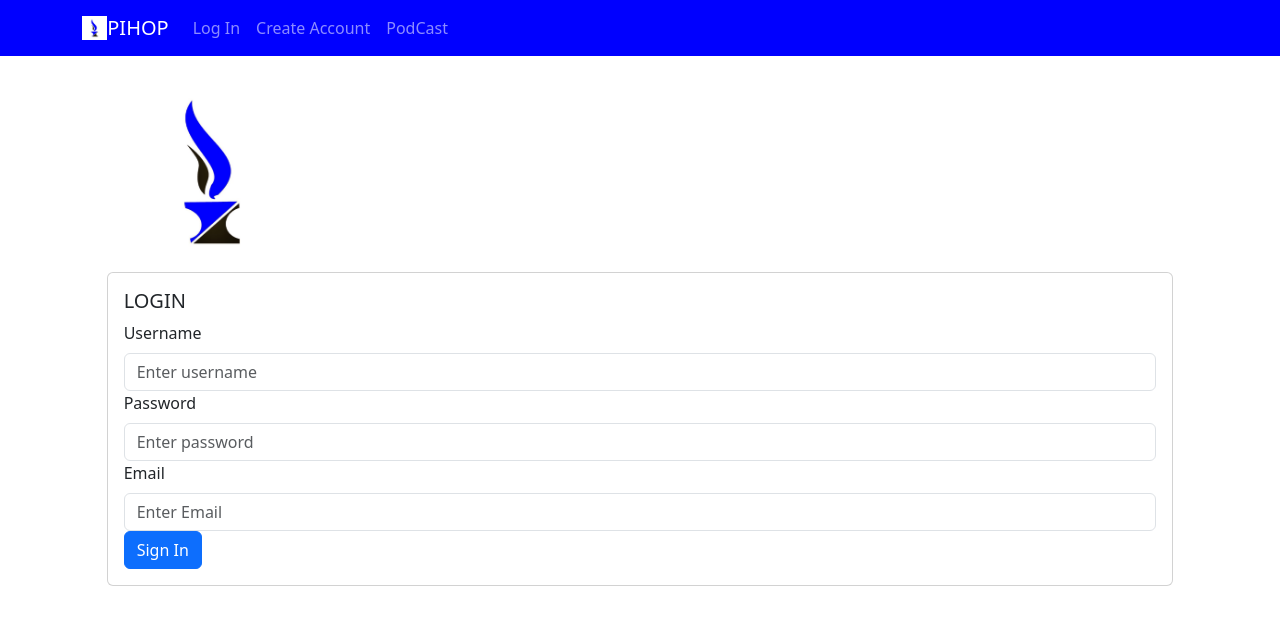
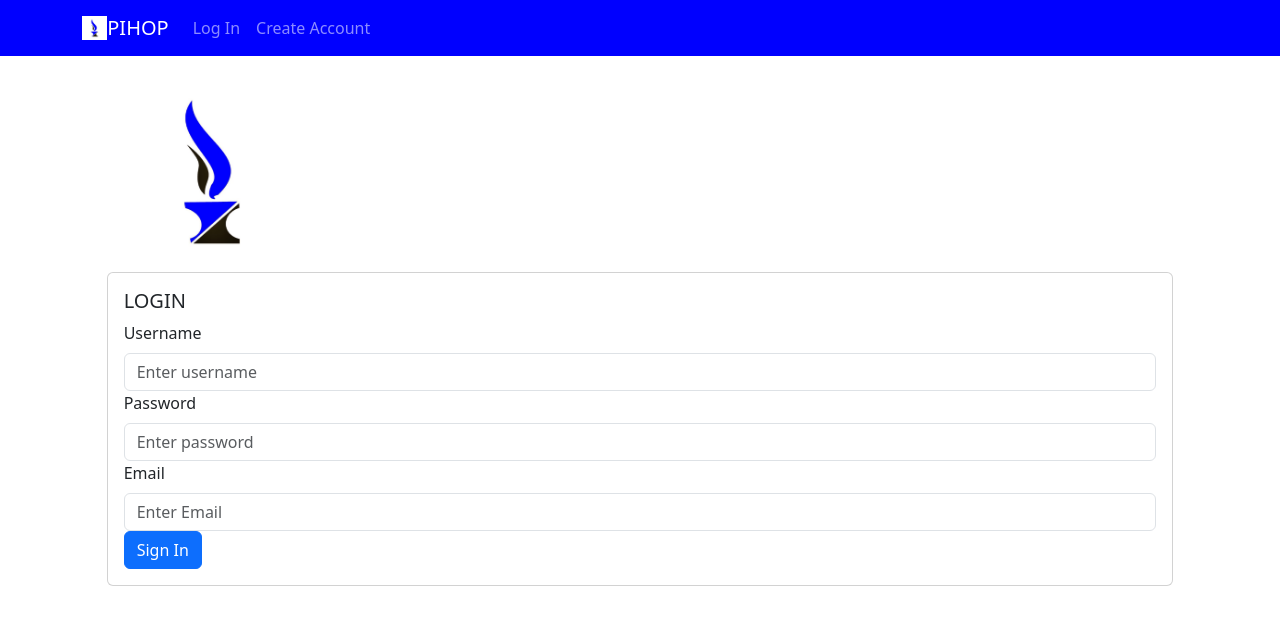
Before and after one commit to bethel-school-of-technology/team-coding-huskies-frontend, a React (Create React App) app: page / in a window 1280 px wide. Shown: the top 624 px of the page. Built offline with nearby package versions, Linux system fonts and the light colour scheme; data requests are answered from the project's data file.

Commit message:
UPDATE 10/13

```diff
--- a/src/App.js
+++ b/src/App.js
@@ -19,8 +19,6 @@ function App() {
         <Route path ="/" element= {<NavBar/>}>
           <Route index element= {<SignIn />}/>
           <Route path = "create-account" element = {<SignUp />} />
-          {/* <Route path = "message/post" element = {<AddPost/>} />
-          <Route path = "message/:_id/edit" element = {<EditPost/>}/> */}
           <Route path = "podcast" element = {<PodcastList/>} />
           <Route path= "podcast/new" element={ <Player /> } />
           <Route path = "podcast/detail/:id" element = {<PodcastDetail/>} />
--- a/src/components/NavBar.js
+++ b/src/components/NavBar.js
@@ -21,12 +21,13 @@ function NavBar() {
                 </Nav.Link>
                 <Nav.Link as={Link} to="/podcast">PodCast</Nav.Link>
                 <Nav.Link as={Link} to="/users/:id">Profile</Nav.Link>
+                <Nav.Link as={Link} to="/podcast">PodCast</Nav.Link>
               </>
             ) : (
               <>
                 <Nav.Link as={Link} to="/">Log In</Nav.Link>
                 <Nav.Link as={Link} to="/create-account">Create Account</Nav.Link>
-                <Nav.Link as={Link} to="/podcast">PodCast</Nav.Link>
+
               </>
             )}
           </Nav>
```
